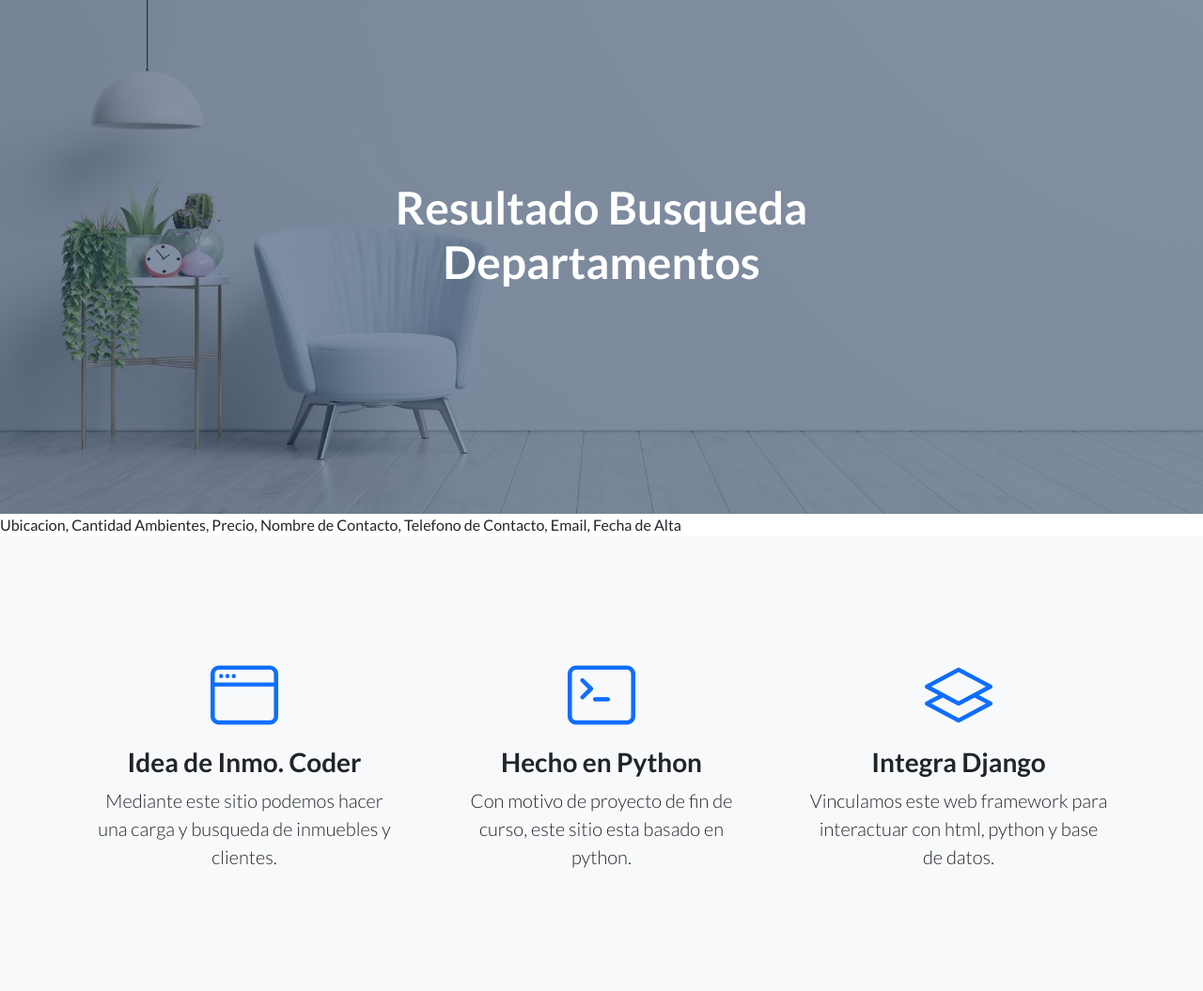
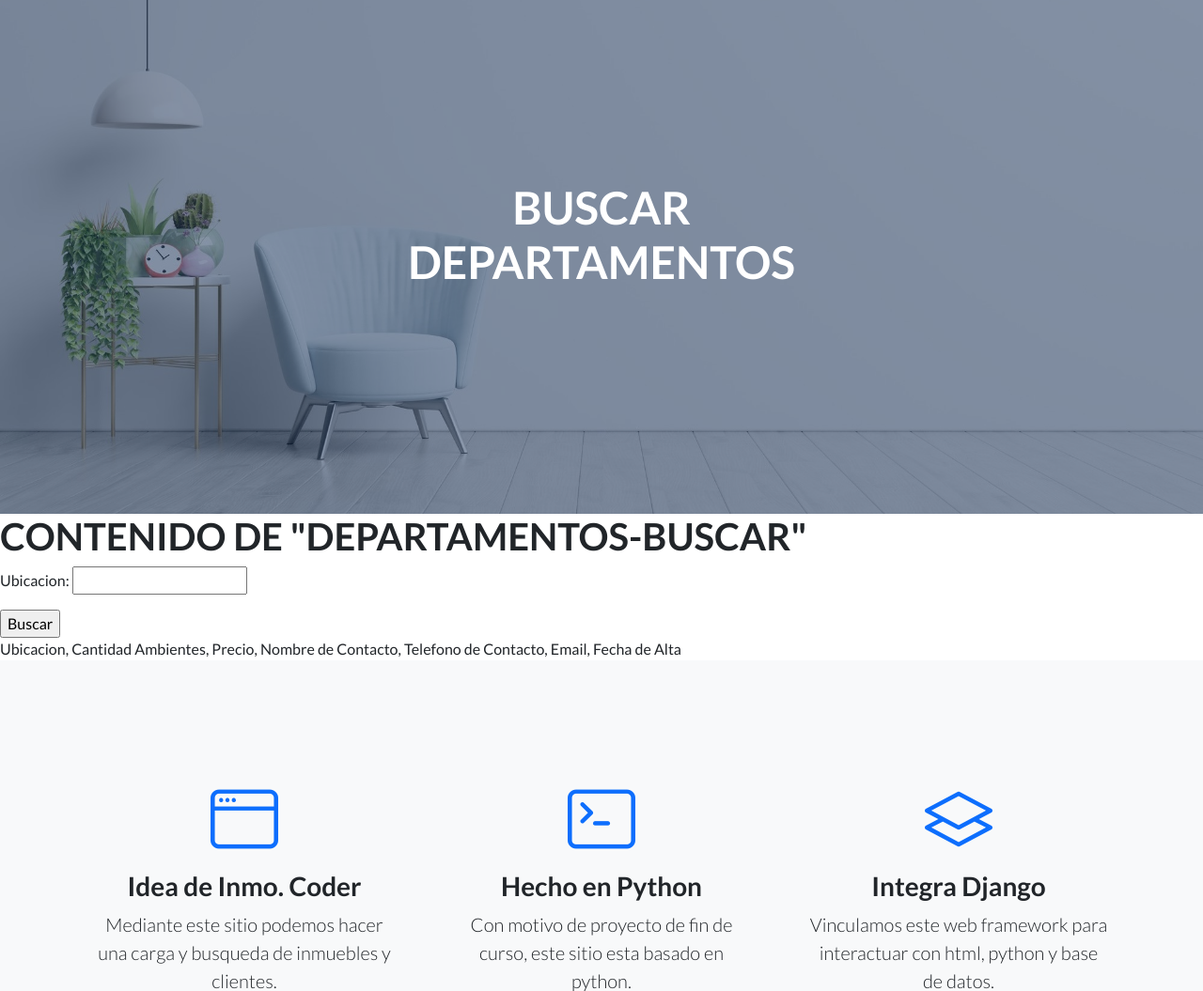
Before and after one commit to federicodalinger/Inmo_Coder, a Django app: page /Inmo_Coder_App/buscardepto/ in a window 1280 px wide. Shown: the part 116-1171 px from the top of the page at 94% size. Run offline with Django 4.2, Linux system fonts and the light colour scheme; data comes from the database, SQL or seed files in the repository; parts of the project's set-up code (start-up, migrations or seed data) failed here and were passed over; some libraries are stand-ins or nearby versions.

Commit message:
eliminacion html adicionales para los resultados

```diff
--- a/Inmo_Coder_App/templates/Inmo_Coder_App/clientes_buscar.html
+++ b/Inmo_Coder_App/templates/Inmo_Coder_App/clientes_buscar.html
@@ -11,8 +11,13 @@
 {% block contenido_que_cambia %}
 
     <h1>CONTENIDO DE "CLIENTES-BUSCAR"</h1>
+"--------agregado pruebas"
+    <h8>Ubicacion, Cantidad Ambientes, Precio, Nombre de Contacto, Telefono de Contacto, Email, Fecha de Alta</h2><br>
 
+        {% for temp in ubicacion %}
 
+            <h12>{{ temp.ubicacion }}, {{ temp.ambientes }}, ${{ temp.precio }} , {{ temp.contacto_nombre }}, {{ temp.telefono_contacto}}, {{ temp.contacto_email }} , {{ temp.fecha_de_alta }} </h3><br>
 
+        {% endfor %}
 
 {% endblock %}
--- a/Inmo_Coder_App/templates/Inmo_Coder_App/departamentos_buscar.html
+++ b/Inmo_Coder_App/templates/Inmo_Coder_App/departamentos_buscar.html
@@ -18,5 +18,12 @@
 
     </form>
 
+    <h8>{{ titulo }}</h2><br>
+
+        {% for temp in ubicacion %}
+
+            <h12>{{ temp.ubicacion }}, {{ temp.ambientes }}, ${{ temp.precio }} , {{ temp.contacto_nombre }}, {{ temp.telefono_contacto}}, {{ temp.contacto_email }} , {{ temp.fecha_de_alta }} </h3><br>
+
+        {% endfor %}
 
 {% endblock %}
--- a/Inmo_Coder_App/templates/Inmo_Coder_App/resultado_deptos.html
+++ /dev/null
@@ -1,26 +0,0 @@
-{% extends "Inmo_Coder_App/padre.html" %}
-
-{% load static %}
-
-{% block titulo_de_pagina %}
-
-    <h1 class="mb-5">Resultado Busqueda<br>Departamentos </h1>
-
-
-
-{% endblock %}
-
-{% block contenido_que_cambia %}
-
-    <h8>Ubicacion, Cantidad Ambientes, Precio, Nombre de Contacto, Telefono de Contacto, Email, Fecha de Alta</h2><br>
-
-    {% for temp in ubicacion %}
-
-    <h12>{{ temp.ubicacion }}, {{ temp.ambientes }}, ${{ temp.precio }} , {{ temp.contacto_nombre }}, {{ temp.telefono_contacto}}, {{ temp.contacto_email }} , {{ temp.fecha_de_alta }} </h3><br>
-
-    {% endfor %}
-
-
-
-
-{% endblock %}
--- a/Inmo_Coder_App/views.py
+++ b/Inmo_Coder_App/views.py
@@ -45,8 +45,9 @@ def casas_buscar (request):
 def buscarcasa(request):
     respuesta=request.GET.get('ubicacion')
     casas = Casas.objects.filter(ubicacion=respuesta)
-
-    return render(request, "Inmo_Coder_App/templates/Inmo_Coder_App/resultado_casas.html", {"ubicacion":casas})
+    titulo="Ubicacion, Cantidad Ambientes, Precio, Nombre de Contacto, Telefono de Contacto, Email, Fecha de Alta"
+    #return render(request, "Inmo_Coder_App/templates/Inmo_Coder_App/resultado_casas.html", {"ubicacion":casas})
+    return render(request, "Inmo_Coder_App/templates/Inmo_Coder_App/casas_buscar.html",{"titulo":titulo,"ubicacion":casas})
     #return HttpResponse(f"Casas con la ubicacion en: {respuesta}")
 
 
@@ -84,7 +85,10 @@ def buscardepto(request):
     respuesta=request.GET.get('ubicacion')
     depto = Departamentos.objects.filter(ubicacion=respuesta)
 
-    return render(request, "Inmo_Coder_App/templates/Inmo_Coder_App/resultado_deptos.html", {"ubicacion":depto})
+    #return render(request, "Inmo_Coder_App/templates/Inmo_Coder_App/resultado_deptos.html", {"ubicacion":depto})
+    titulo="Ubicacion, Cantidad Ambientes, Precio, Nombre de Contacto, Telefono de Contacto, Email, Fecha de Alta"
+
+    return render(request, "Inmo_Coder_App/departamentos_buscar.html",{"titulo":titulo,"ubicacion":depto})
 
 ################# Views referida a COCHERAS: ################
 def cocheras_cargar (request):
```
Also changed, not shown: Inmo_Coder_App/templates/Inmo_Coder_App/casas_buscar.html (+7 -0 lines), Inmo_Coder_App/templates/Inmo_Coder_App/resultado_casas.html (deleted, +0 -28 lines).
